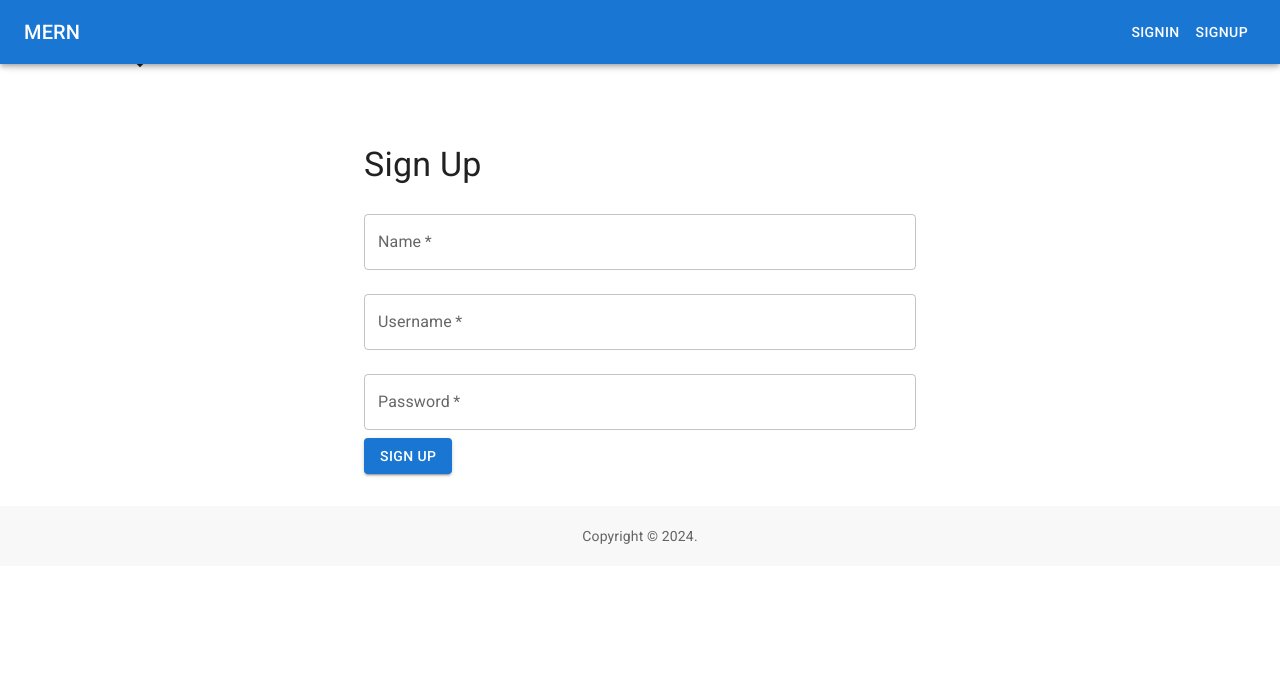
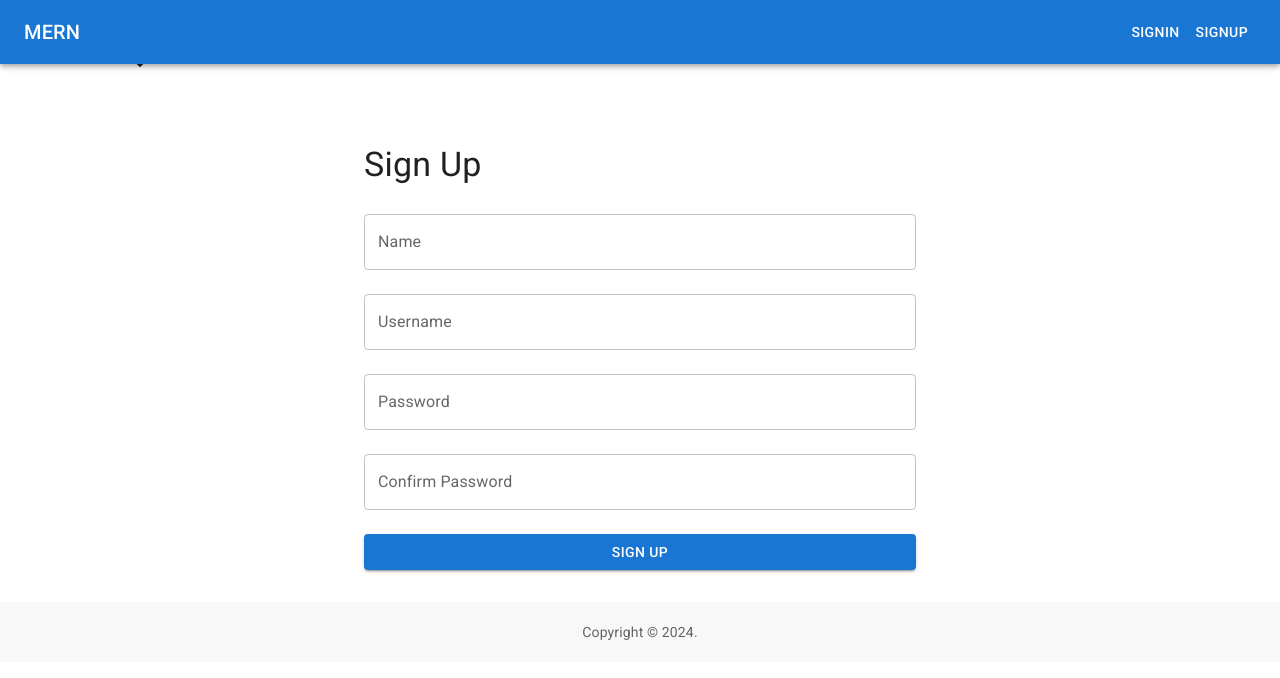
Before and after one commit to Maphangisane/mern-crud-app, a React (Vite) app in the folder client/: page /signup in a window 1280 px wide. Shown: the top 678 px of the page. Built offline with nearby package versions, Linux system fonts and the light colour scheme.

Commit message:
add: confirm password field and custom form validation

```diff
--- a/client/src/Components/SignUpPage.jsx
+++ b/client/src/Components/SignUpPage.jsx
@@ -1,15 +1,18 @@
 import { useState } from 'react';
 import axios from 'axios';
+import { useNavigate } from 'react-router-dom';
 import { TextField, Button, Container, Typography, Box } from '@mui/material';
-
 
 function SignUpPage() {
 	const [formData, setFormData] = useState({
 		name: '',
 		username: '',
-		password: ''
+		password: '',
+		confirmPassword: ''
 	});
 	const [errors, setErrors] = useState({});
+
+	const navigate = useNavigate();
 
 	const handleChange = (e) => {
 		const { name, value } = e.target;
@@ -19,34 +22,46 @@ function SignUpPage() {
 		}));
 	};
 
-	// form data is validation
+	// Validate form data
 	const validate = () => {
 		let tempErrors = {};
 		tempErrors.name = formData.name ? '' : 'Name is required';
 		tempErrors.username = formData.username ? '' : 'Username is required';
 		tempErrors.password = formData.password ? '' : 'Password is required';
+		tempErrors.confirmPassword = formData.confirmPassword
+			? formData.password === formData.confirmPassword
+				? ''
+				: 'Passwords do not match'
+			: 'Confirm password is required';
 		setErrors(tempErrors);
 		return Object.values(tempErrors).every((x) => x === '');
 	};
 
 	const handleRegister = async (e) => {
 		e.preventDefault();
+
+		if (!validate()) {
+			return;
+		}
+
 		try {
 			const res = await axios.post('http://localhost:5000/api/auth/register',
 				formData,
-				// { withCredentials: true }
 			);
-			console.log('User registered:', res.data);
-			window.location.href = '/signin';
+			// Redirect to sign-in page after successful registration
+			// window.location.href = '/signin';
+			navigate('/signin');
 		} catch (err) {
-			console.error('Error:', err.response.data);
+			if (err.response && err.response.data) {
+				setErrors({ general: err.response.data.message || 'An error occurred during registration.' });
+			} else {
+				setErrors({ general: 'An unexpected error occurred. Please try again.' });
+			}
 		}
 	};
 
-
 	return (
 		<Container maxWidth="sm">
-			{/* Register */}
 			<Box my={4}>
 				<Typography variant="h4" component="h1" gutterBottom>
 					Sign Up
@@ -61,7 +76,7 @@ function SignUpPage() {
 						onChange={handleChange}
 						error={!!errors.name}
 						helperText={errors.name}
-						required
+					// required
 					/>
 					<TextField
 						fullWidth
@@ -72,7 +87,7 @@ function SignUpPage() {
 						onChange={handleChange}
 						error={!!errors.username}
 						helperText={errors.username}
-						required
+					// required
 					/>
 					<TextField
 						fullWidth
@@ -84,14 +99,28 @@ function SignUpPage() {
 						onChange={handleChange}
 						error={!!errors.password}
 						helperText={errors.password}
-						required
+					// required
 					/>
-					<Button variant="contained" color="primary" type="submit">
+					<TextField
+						fullWidth
+						margin="normal"
+						label="Confirm Password"
+						type="password"
+						name="confirmPassword"
+						value={formData.confirmPassword}
+						onChange={handleChange}
+						error={!!errors.confirmPassword}
+						helperText={errors.confirmPassword}
+					// required
+					/>
+					{errors.general && (
+						<Typography color="error">{errors.general}</Typography>
+					)}
+					<Button variant="contained" color="primary" type="submit" fullWidth sx={{ mt: 2 }}>
 						Sign Up
 					</Button>
 				</form>
 			</Box>
-
 		</Container>
 	);
 }
```
